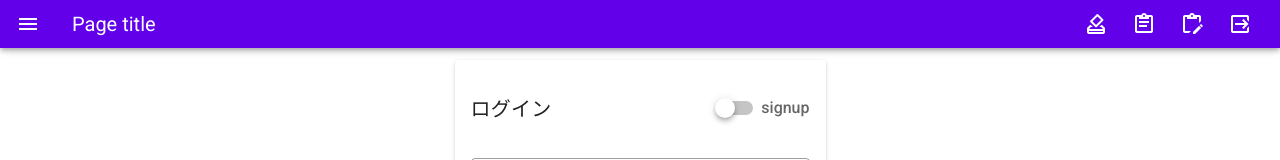
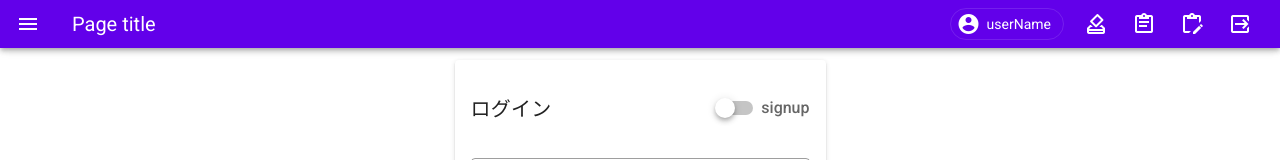
Before and after one commit to Daisky1113/lab9frontend2, a Vue app: page / in a window 1280 px wide. Shown: the top 160 px of the page. Built offline with nearby package versions, Linux system fonts and the light colour scheme; no server answers.

Commit message:
ヘッダーにuserNameを表示する場所を作る

```diff
--- a/src/components/Header.vue
+++ b/src/components/Header.vue
@@ -4,8 +4,12 @@
       <v-app-bar-nav-icon></v-app-bar-nav-icon>
 
       <v-toolbar-title>Page title</v-toolbar-title>
-
       <v-spacer></v-spacer>
+      <v-chip class="ma-2" outlined text-color="white">
+        <v-avatar left>
+          <v-icon>mdi-account-circle</v-icon>
+        </v-avatar>userName
+      </v-chip>
       <router-link active-class="current" :to="{ name: 'Vote'}">
         <v-btn icon>
           <v-icon>mdi-vote-outline</v-icon>
```
